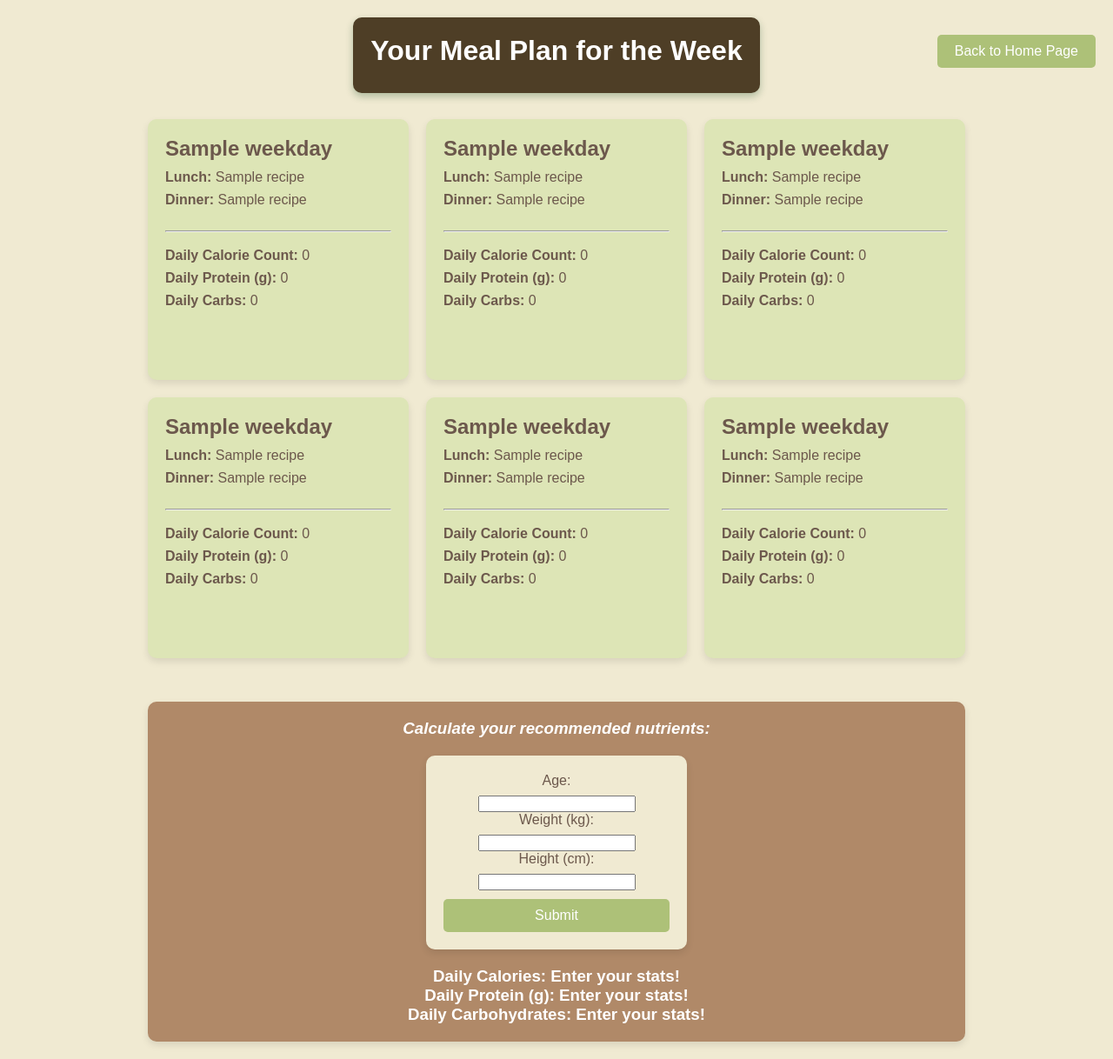
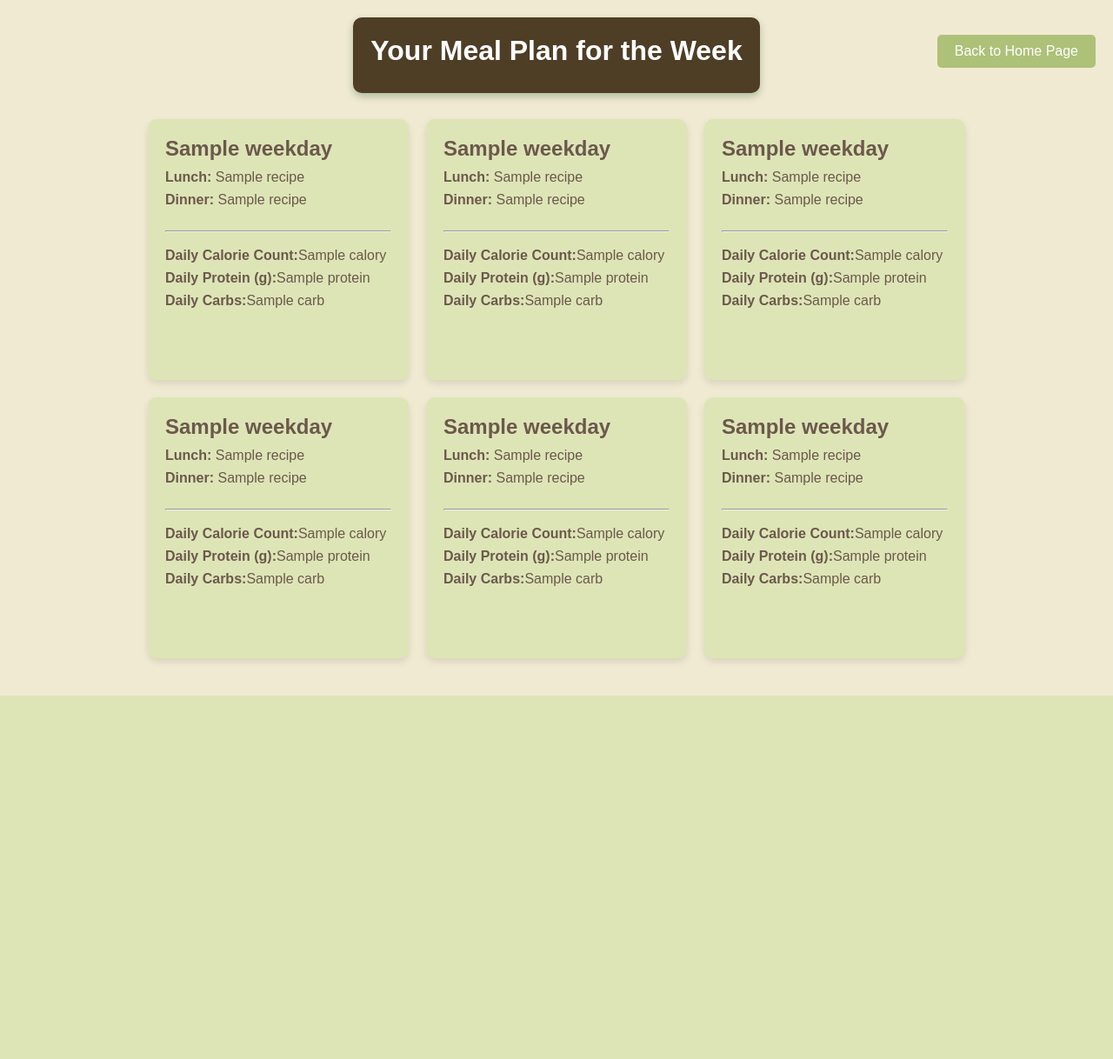
Before and after one commit to karliwinkler/cmd-f-2025, a Flask app: template kelly/templates/meal_plan.html in a window 1280 px wide. Shown: the whole page at 87% size. After the commit the page ends 800 px from the top, so only its background shows below. Run offline with Flask 3, Linux system fonts and the light colour scheme; the template is opened without the code that fills it: most values are stand-ins (such as "Sample title", 1, 10 or a date in 2020).

Commit message:
show nutrition info

```diff
--- a/kelly/app.py
+++ b/kelly/app.py
@@ -1,6 +1,8 @@
 from flask import Flask, render_template, request, redirect, url_for, render_template_string
 import test
 import random
+import nutrition
+import bmr
 
 app = Flask(__name__)
 
@@ -70,22 +72,39 @@ def meal_plan_page(selected_recipes):
     selected_dict = selected_recipes.to_dict(flat=False)
     converted_list = [{key: value[0]} for key, value in selected_dict.items()]
     days=["Monday", "Tuesday", "Wednesday", "Thursday", "Friday", "Saturday"]
-    return render_template("meal_plan.html", recipes=converted_list, weekdays=days)
+    names_list = list(selected_dict.values())
+    total_protein =[]
+    total_calories=[]
+    total_carbs=[]
+
+    for i in range(0,12,2):
+        total_protein.append(round(float(nutrition.get_total_protein(names_list[i][0])) + float(nutrition.get_total_protein(names_list[i+1][0])), 2))
+        total_calories.append(round(float(nutrition.get_total_calories(names_list[i][0])) + float(nutrition.get_total_calories(names_list[i+1][0])), 2))
+        total_carbs.append(round(float(nutrition.get_total_carbs(names_list[i][0])) + float(nutrition.get_total_carbs(names_list[i+1][0])), 2))
+
+    return render_template("meal_plan.html", recipes=converted_list, weekdays=days, protein=total_protein, carbs=total_carbs, calories=total_calories)
 
 @app.route("/submit_nutrition", methods=['POST'])
 def submit_nutrition():
-    return "hello"
-    # if request.method == 'POST':
-    #     # Get the selected values from the form
+    if request.method == 'POST':
+        # Get the selected values from the form
 
-    #     age = request.form['age']
-    #     weight = request.form['weight']
-    #     height = request.form['height']
+        age = request.form['age']
+        weight = request.form['weight']
+        height = request.form['height']
+        sex = request.form['sex']
 
-    #     return render_template('meal_plan_submitted_form.html', age=age, weight=weight, height=height)
+        nutrients = bmr.calculate_bmr(weight, height, age, sex)
 
+        calories = nutrients['calories']
+        carbs = nutrients['carbs']
+        protein = nutrients['protein']
 
-    # return  "Error", 400
+        print(calories)
+
+        return render_template('meal_plan_submitted_form.html', calories=calories, carbs=carbs, protein=protein)
+
+    return  "Error", 400
 
 
 
--- a/nutrition.py
+++ b/kelly/nutrition.py
@@ -2,7 +2,6 @@ import requests
 import json
 
 def get_total_protein(query):
-
     api_url = 'https://api.calorieninjas.com/v1/nutrition?query='
     response = requests.get(api_url + query, headers={'X-Api-Key': 'aWLd0q1XGNvX8Iy3J2kA8A==Yxg2vfvuiOhuTIBI'})
     if response.status_code == requests.codes.ok:
--- a/kelly/templates/meal_plan.html
+++ b/kelly/templates/meal_plan.html
@@ -40,35 +40,14 @@
                     <br>
                     <hr>
                     <br>
-                    <p><strong>Daily Calorie Count:</strong> 0</p>
-                    <p><strong>Daily Protein (g):</strong> 0</p>
-                    <p><strong>Daily Carbs:</strong> 0</p>
+                    <p><strong>Daily Calorie Count:</strong>{{calories[i//2]}}</p>
+                    <p><strong>Daily Protein (g):</strong>{{protein[i//2]}}</p>
+                    <p><strong>Daily Carbs:</strong>{{carbs[i//2]}}</p>
                 </div>
             </div>
             {% endfor %}
 
-        <div class="side-container">
-            <i><h3>Calculate your recommended nutrients:</h3></i>
 
-            <form action="{{ url_for('submit_nutrition') }}" method="post" class="styled-form" id="nutrition form">
-                <label for="age">Age:</label>
-                <input type="number" id="age" name="age" required>
-
-                <label for="weight">Weight (kg):</label>
-                <input type="number" id="weight" name="weight" required>
-
-                <label for="height">Height (cm):</label>
-                <input type="number" id="height" name="height" required>
-                <button type="submit">Submit</button>
-            </form>
-
-            <div class="nutrient-info">
-                <h3>Daily Calories: <span>Enter your stats!</span></h3>
-                <h3>Daily Protein (g): <span>Enter your stats!</span></h3>
-                <h3>Daily Carbohydrates: <span>Enter your stats!</span></h3>
-            </div>
-
-        </div>
 
     </div>
 </body>
--- a/kelly/templates/recipe_detail.html
+++ b/kelly/templates/recipe_detail.html
@@ -9,10 +9,9 @@
 </head>
 <body style="background-color: #ADC178;">
     <div class="container">
-        <h1 class="heading">{{ recipe.name }}</h1>
+        <h1 class="heading title">{{ recipe.name }}</h1>
     </div>
 
-    <br>
 
     <div class="container">
     <div class="recipe box">
```
Also changed, not shown: kelly/bmr.py (added, +26 -0 lines), kelly/static/recipe_detail_style.css (+10 -1 lines).
